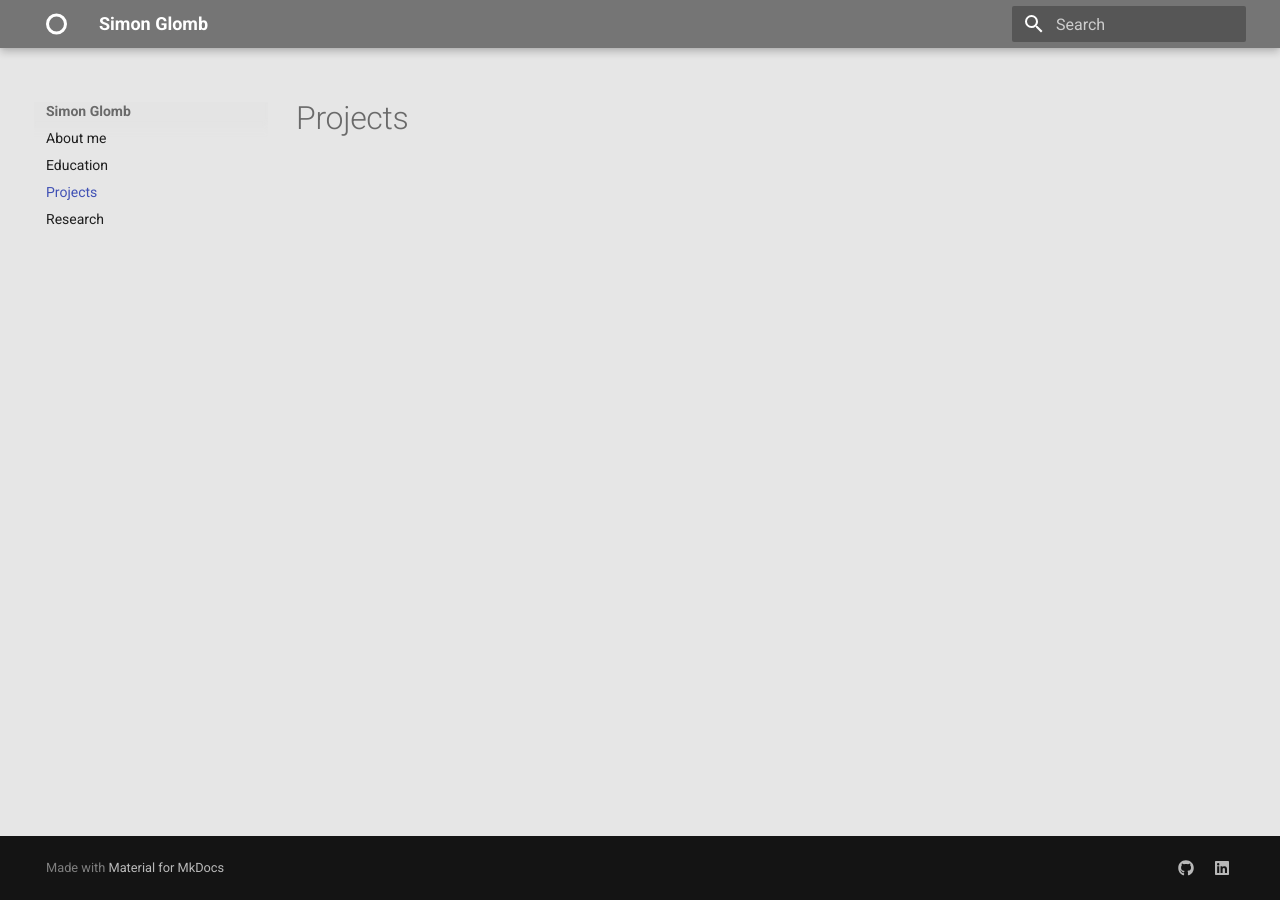
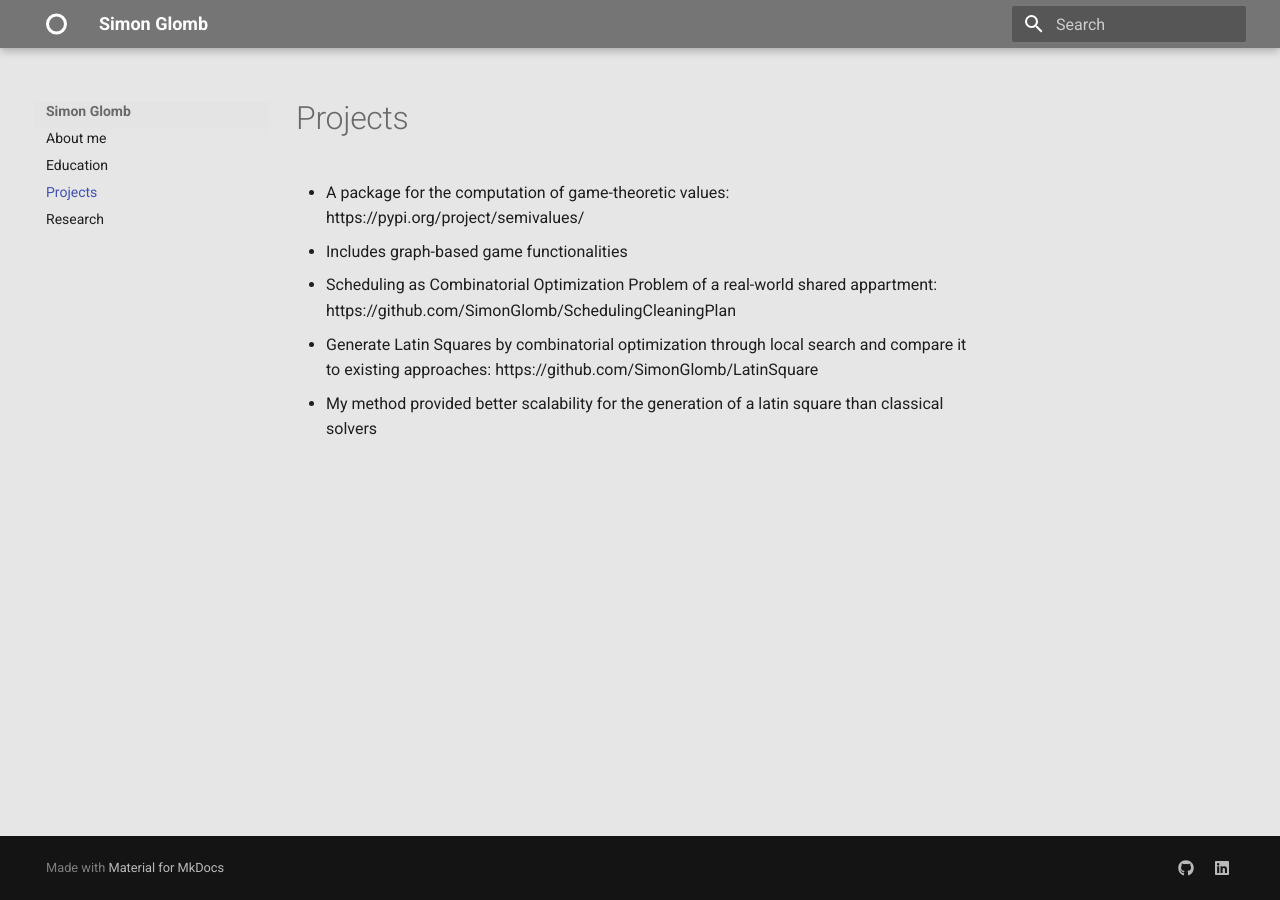
Before and after one commit to SimonGlomb/SimonGlomb.github.io, an MkDocs documentation site: the page built from docs/projects.md, in a window 1280 px wide. Built offline with MkDocs 1.6.1 and Material for MkDocs 9.7.7, drawn with Linux system fonts in a browser that asks for light colours.

Commit message:
update projects

```diff
--- a/docs/projects.md
+++ b/docs/projects.md
@@ -1 +1,7 @@
 # Projects
+
+- A package for the computation of game-theoretic values: https://pypi.org/project/semivalues/
+  - Includes graph-based game functionalities
+- Scheduling as Combinatorial Optimization Problem of a real-world shared appartment: https://github.com/SimonGlomb/SchedulingCleaningPlan
+- Generate Latin Squares by combinatorial optimization through local search and compare it to existing approaches: https://github.com/SimonGlomb/LatinSquare
+  - My method provided better scalability for the generation of a latin square than classical solvers
```
